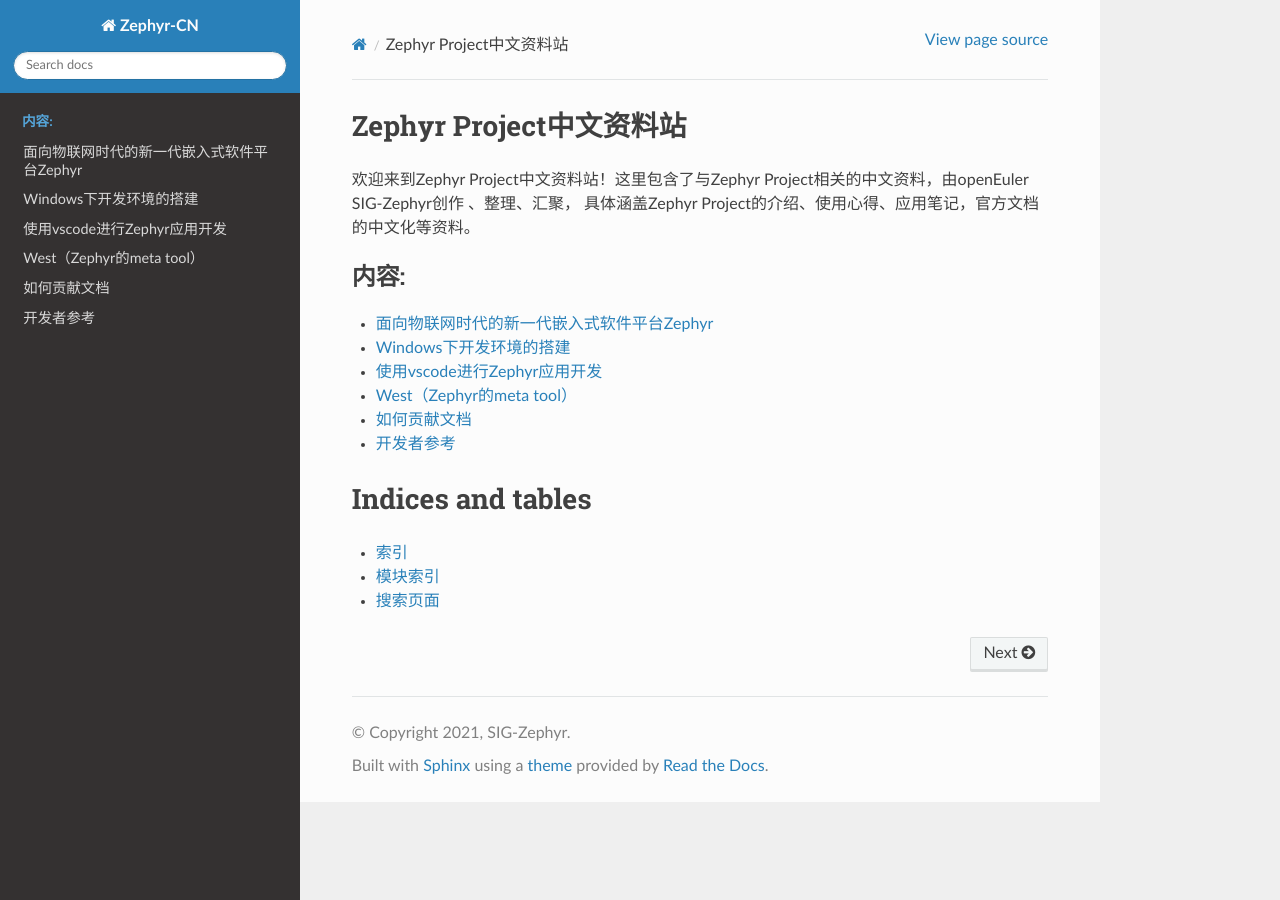
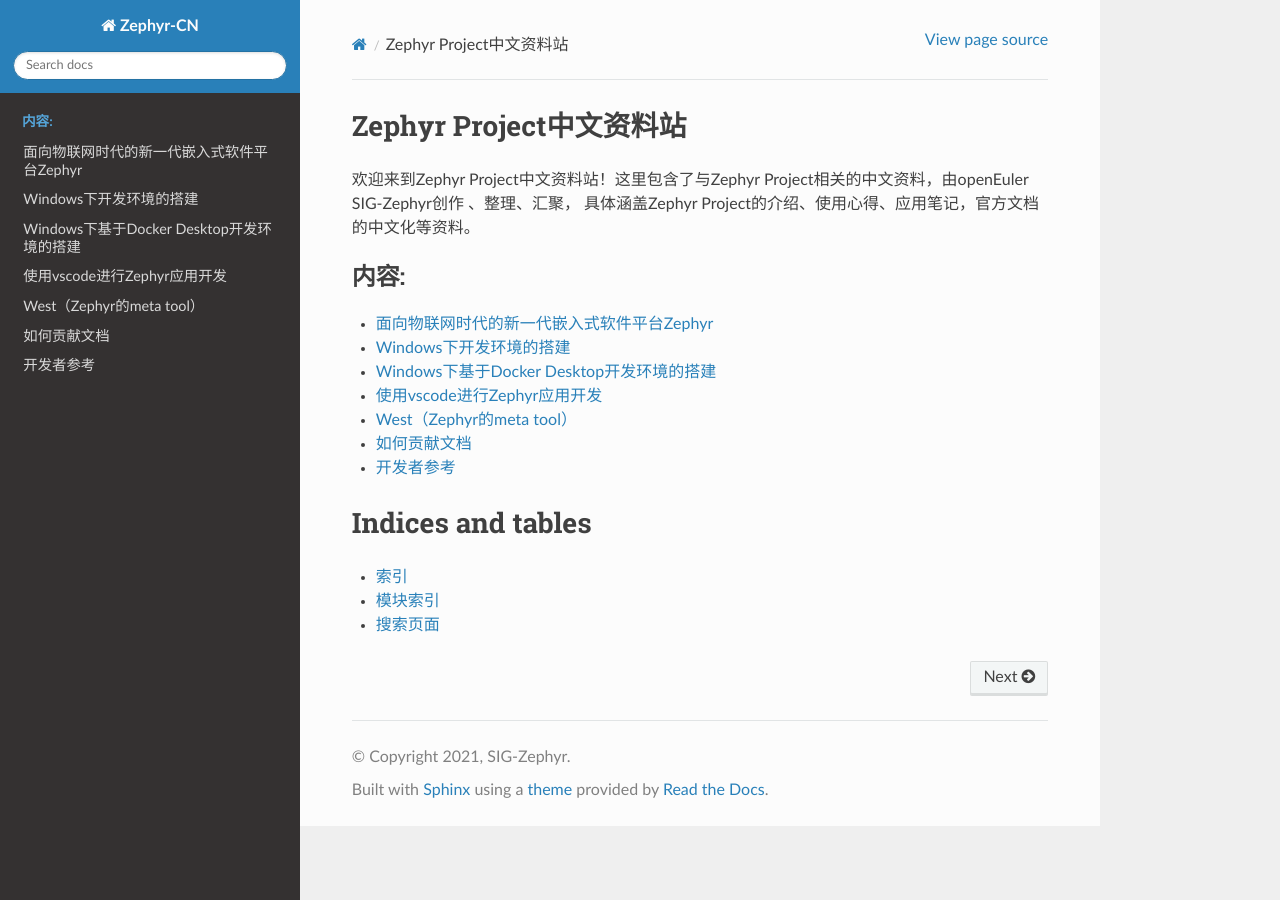
Before and after one commit to openeuler-mirror/zephyr-cn, a Sphinx documentation site: the page built from doc/source/index.rst, in a window 1280 px wide. Built offline with Sphinx 7.4.7 and the Read the Docs theme 2.0.0, drawn with Linux system fonts in a browser that asks for light colours; part of the change alters nothing that is shown.

Commit message:
doc: add windows desktop dev docs
Added building documents based on Docker Desktop development environment under Windows

Signed-off-by: panjiang.weng<panjiangweng@foxmail.com>

```diff
--- /dev/null
+++ b/doc/source/develop/windows_docker.rst
@@ -0,0 +1,195 @@
+.. _develop_windows_docker:
+
+
+Windows下基于Docker Desktop开发环境的搭建
+##########################################
+
+
+本章主要介绍一种基于Windows平台，使用Docker Desktop搭建的开发环境，该开发环境搭建更为简单、便捷。为国内开发者提供另一种开发环境搭建方案的选择。
+该方案的思路是在windows平台下安装docker desktop，然后拉取Zephyr Project官方的image，基于该image创建容器，随后进入容器完成开发文件的布局后，
+即可开始正式的编译和开发。其实思路和在windows下创建linux虚拟机进行开发是一样的，只不过使用docker来进行部署会相比虚拟机更加轻便，容易，简单。
+
+准备阶段
+===========
+
+该部分主要准备本方案中所使用到的工具、文件等，便于后续正式部署时使用。
+
+    * 下载整个Zephyr projcet文件，该文件是基于Zephyr LTS 2.7.4版本，并按照Zephyr工程文件布局进行打包的。 `下载链接 <https://www.aliyundrive.com/s/f8oysE4vPDJ>`_
+    * 下载Zephyr SDK ，该SDK为“zephyr-sdk-0.13.1-linux-x86_64-setup.run”。 `下载链接 <https://www.aliyundrive.com/s/xgDJoiYhPmF>`_
+    * 下载windows终端，便于输入命令。 `下载链接 <https://learn.microsoft.com/zh-cn/windows/terminal/install>`_
+    * 阅读docker基础知识，重点关注使用和基本命令。 `链接 <https://www.runoob.com/docker/docker-tutorial.html>`_
+
+
+Dokcer Desktop
+====================
+
+下载安装Docker Desktop
+~~~~~~~~~~~~~~~~~~~~~~~
+通过链接下载对应系统架构的Docker Desktop V4.18.0. 并进行安装。 `下载链接 <https://docs.docker.com/desktop/release-notes/#4180>`_
+
+
+配置Docker Dektop
+~~~~~~~~~~~~~~~~~~~
+配置Docker Dektop主要有两个操作。
+
+1. 修改image存储位置。
+
+因为image默认是存放在C盘，避免C盘占用过多，所以将image存储位置进行修改。
+
+参考链接 `【Docker】win10上修改docker的镜像文件存储位置（九）- 通过WSL2修改 <https://blog.csdn.net/u013948858/article/details/111464534>`_
+
+2. 修改image源。
+
+因为Docker Dektop的默认源部署在海外，访问不稳定，所以对源进行修改，加速访问。
+
+参考链接 `Windows Docker 配置国内镜像源的两种方法 <https://blog.csdn.net/Lyon_Nee/article/details/124169099>`_
+
+以上配置在参考链接中均有检查环境，请自行参考链接进行检查。
+
+
+拉取Zephyr-build image
+========================
+.. note::
+
+    Desktop Hub类似于github，是Desktop官方专门给用户存放公共imgae的地方。其操作逻辑和在github拉取代码、推送代码是一样的。
+
+1. 在Windows终端输入以下命令，从Desktop Hub拉取拉取zephyr-build image
+
+.. code-block:: bash
+
+  docker pull zephyrprojectrtos/zephyr-build:latest
+
+
+下载完成后的页面如下图所示。
+
+.. image:: ../images/develop/windows_docker/docker_pull_image.png
+
+2. 使用命令查看已经下载好的image，可以看到有一个zephyrprojectrtos/zephyr-build的image
+
+.. code-block:: bash
+
+  PS C:\Users\panji> docker images
+  REPOSITORY                       TAG       IMAGE ID       CREATED        SIZE
+  zephyrprojectrtos/zephyr-build   latest    de8729afe80c   3 weeks ago    12.1GB
+
+创建并进入容器
+===============
+
+创建并启动容器，并将本地的目录D:/Workspace/SIG_Zephyr挂在到容器的/workdir中。
+
+.. note::
+  此处进行文件夹的挂载主要是为了方便在windows下直接访问容器类的文件夹，类似与linux服务和windows使用samba进行文件文件传输。
+  参考链接 `docker挂载Win10本地目录 <https://blog.csdn.net/weixin_39400835/article/details/101905090>`_
+
+.. code-block:: bash
+
+  PS C:\Users\panji> docker images
+  docker run -it --name SIG_Zephyr -v /d/Workspace/SIG_Zephyr:/workdir zephyrprojectrtos/zephyr-build:latest
+
+命令运行后如下图所示。
+
+.. image:: ../images/develop/windows_docker/docker_run_and_mount_volume.png
+
+容器中部署Zephyr
+===================
+1. 将sig_zephyr_v2.7.4.tar.gz和zephyr-sdk-0.13.1-linux-x86_64-setup.run放在D:/Workspace/SIG_Zephyr文件中，此时可以在容器中对应挂载的文件也能看到该文件.
+
+.. code-block:: bash
+
+  user@18861c4f54ed:/workdir$ ls
+  sig_zephyr_v2.7.4.tat.gz  zephyr-sdk-0.13.1-linux-x86_64-setup.run
+
+2. 解压sig_zephyr_v2.7.4.tar.gz到/wordir文件夹
+
+.. warning::
+  因为分享链接下载的exe文件，双击就能够解压出sig_zephyr_v2.7.4.tar.gz文件。
+
+.. code-block:: bash
+
+  user@18861c4f54ed:/workdir$ tar -xvzf sig_zephyr_v2.7.4.tar.gz
+  user@18861c4f54ed:/workdir$ ls -a
+  .  ..  bootloader  modules  sig_zephyr_v2.7.4.tar.gz  tools  .west  zephyr  zephyr-sdk-0.13.1-linux-x86_64-setup.run
+
+使用ls -a可以看到在workdir文件夹中多了几个个文件夹.west、bootloader、modules、tools、zephyr，这5个文件夹即是整个zephyr 的项目文件夹。
+
+3. 在workdir文件夹中运行west update。
+
+.. code-block:: bash
+
+  west update
+
+.. note::
+  此步骤可以省略，不过可以用来检验整个zephyr 项目文件夹是否建立正常。
+
+命令运行后如下图所示。
+
+.. image:: ../images/develop/windows_docker/docker_west_update.png
+
+4. 安装SDK
+
+  此步骤完全参考zephyr官方文档进行操作。详情查看 `Getting Started Guide <https://docs.zephyrproject.org/2.7.5/getting_started/index.html>`_ 中的Install a Toolchain章节，可以跳过Download the latest SDK installer步骤。
+
+
+
+编译及运行
+============
+上述所有准备工作完成之后，可以尝试构建Zephyr应用了。
+
+编译
+~~~~~~~
+先进入到zephyr目录下，再进行编译。
+
+.. code-block:: bash
+
+  user@18861c4f54ed:/workdir/zephyr$ cd zephyr
+  user@18861c4f54ed:/workdir/zephyr$ west build -p auto -b qemu_cortex_m3 samples/philosophers
+
+编译如下图所示：
+
+.. image:: ../images/develop/windows_docker/dokcker_west_build_example.png
+
+运行
+~~~~~~
+使用命令对上述编译进行仿真运行。
+
+.. code-block:: bash
+
+  user@18861c4f54ed:/workdir/zephyr$ west build -t run
+
+运行结果如下图所示。
+
+.. image:: ../images/develop/windows_docker/dokcker_west_run_example.png
+
+运行后可以看到终端有字符一直再变动，其实这是qemu在对例程进行运行，ctrl+c可以中止例程运行。
+
+Docker相关操作
+===============
+1. 如何退出Docker容器？
+
+   容器中输入exit即可退出容器；
+
+2. 容器停止运行后如何启动和进入？
+
+   启动容器命令：docker start 容器名
+   进入容器命令：docker attach 容器名
+
+3. vscode如何访问Docker容器？
+
+   安装Docker插件，找到对应的容器访问即可。
+
+.. note::
+
+    若对Docker相关操作不熟悉，请先花时间阅读准备阶段的Docker学习链接，熟悉相关操作。
+
+
+参考文档
+============
+以下文档均在本文相关操作中提供过帮助。
+
+1. `west命令详解：init&update <http://www.sunyouqun.com/2020/04/west-cmd-init-update/>`_
+
+2. `docker挂载Win10本地目录 <https://blog.csdn.net/weixin_39400835/article/details/101905090>`_
+
+3. `Windows Docker 配置国内镜像源的两种方法 <https://blog.csdn.net/Lyon_Nee/article/details/124169099>`_
+
+4. `【Docker】win10上修改docker的镜像文件存储位置（九）- 通过WSL2修改 <https://blog.csdn.net/u013948858/article/details/111464534>`_
--- a/doc/source/index.rst
+++ b/doc/source/index.rst
@@ -16,6 +16,7 @@ Zephyr Project中文资料站
 
    introduction/overview.rst
    develop/windows.rst
+   develop/windows_docker.rst
    develop/vscode.rst
    develop/west/index.rst
    develop/write_doc.rst
```
Also changed, not shown: doc/source/images/develop/windows_docker/docker_pull_image.png (added), doc/source/images/develop/windows_docker/docker_run_and_mount_volume.png (added), doc/source/images/develop/windows_docker/docker_west_update.png (added), doc/source/images/develop/windows_docker/dokcker_west_build_example.png (added), doc/source/images/develop/windows_docker/dokcker_west_run_example.png (added).
